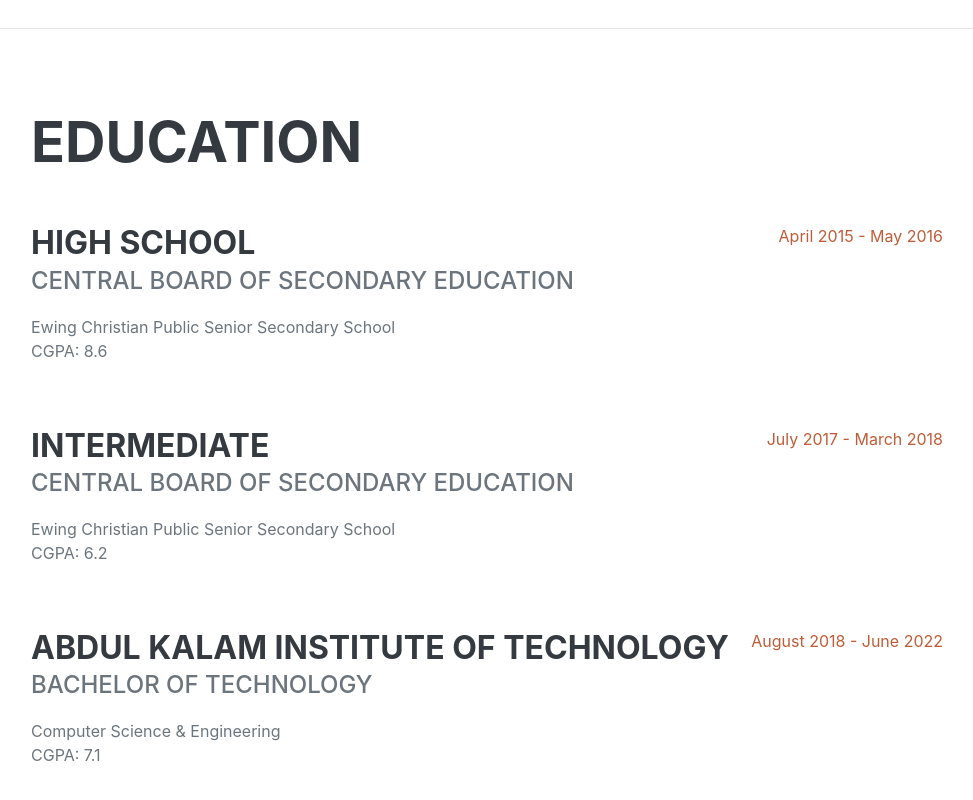
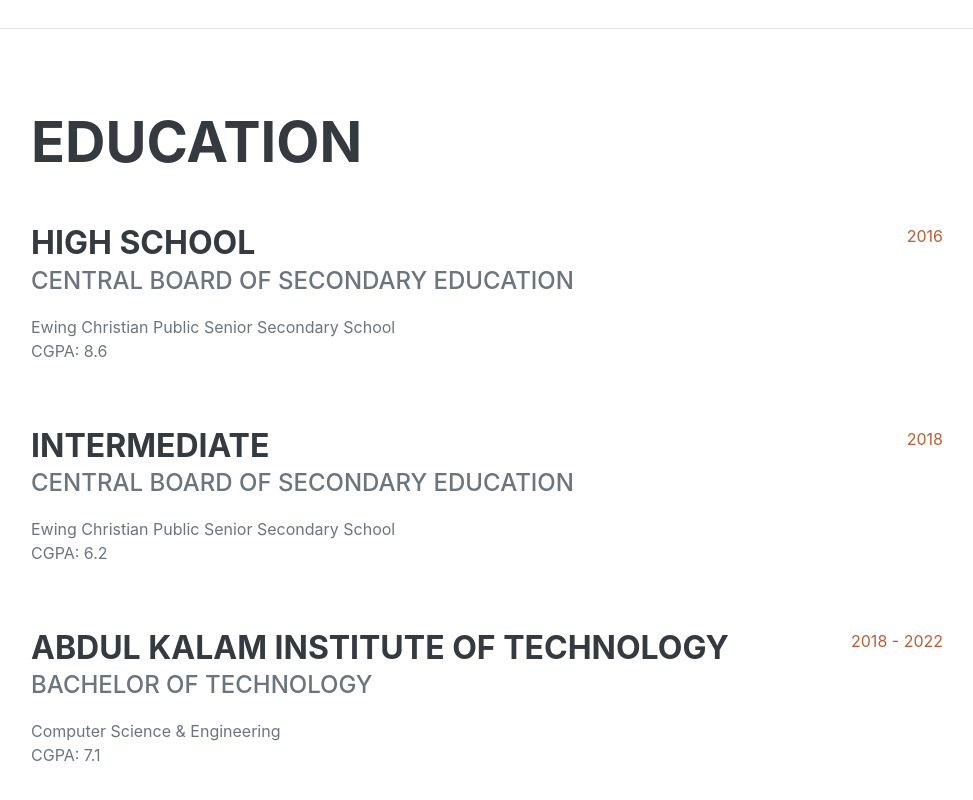
Before and after one commit to anugrahpaul2000/RESUME, a plain HTML site: page index.html in a window 1280 px wide. Shown: the part 1573-2373 px from the top of the page, without its empty margins (289-1262 px from the left). Drawn offline with nearby package versions, Linux system fonts and the light colour scheme; a web font is replaced by a local one.

Commit message:
Update index.html

```diff
--- a/index.html
+++ b/index.html
@@ -80,7 +80,7 @@
                             <div>Ewing Christian Public Senior Secondary School</div>
                             <p>CGPA: 8.6</p>
                         </div>
-                        <div class="flex-shrink-0"><span class="text-primary">April 2015 - May 2016</span></div>
+                        <div class="flex-shrink-0"><span class="text-primary">2016</span></div>
                     </div>
                     <div class="d-flex flex-column flex-md-row justify-content-between mb-5">
                         <div class="flex-grow-1">
@@ -89,7 +89,7 @@
                             <div>Ewing Christian Public Senior Secondary School</div>
                             <p>CGPA: 6.2</p>
                         </div>
-                        <div class="flex-shrink-0"><span class="text-primary">July 2017 - March 2018</span></div>
+                        <div class="flex-shrink-0"><span class="text-primary">2018</span></div>
                     </div>
                     <div class="d-flex flex-column flex-md-row justify-content-between mb-5">
                         <div class="flex-grow-1">
@@ -98,7 +98,7 @@
                             <div>Computer Science & Engineering</div>
                             <p>CGPA: 7.1</p>
                         </div>
-                        <div class="flex-shrink-0"><span class="text-primary">August 2018 - June 2022</span></div>
+                        <div class="flex-shrink-0"><span class="text-primary">2018 - 2022</span></div>
                     </div>
                 </div>
             </section>
```
